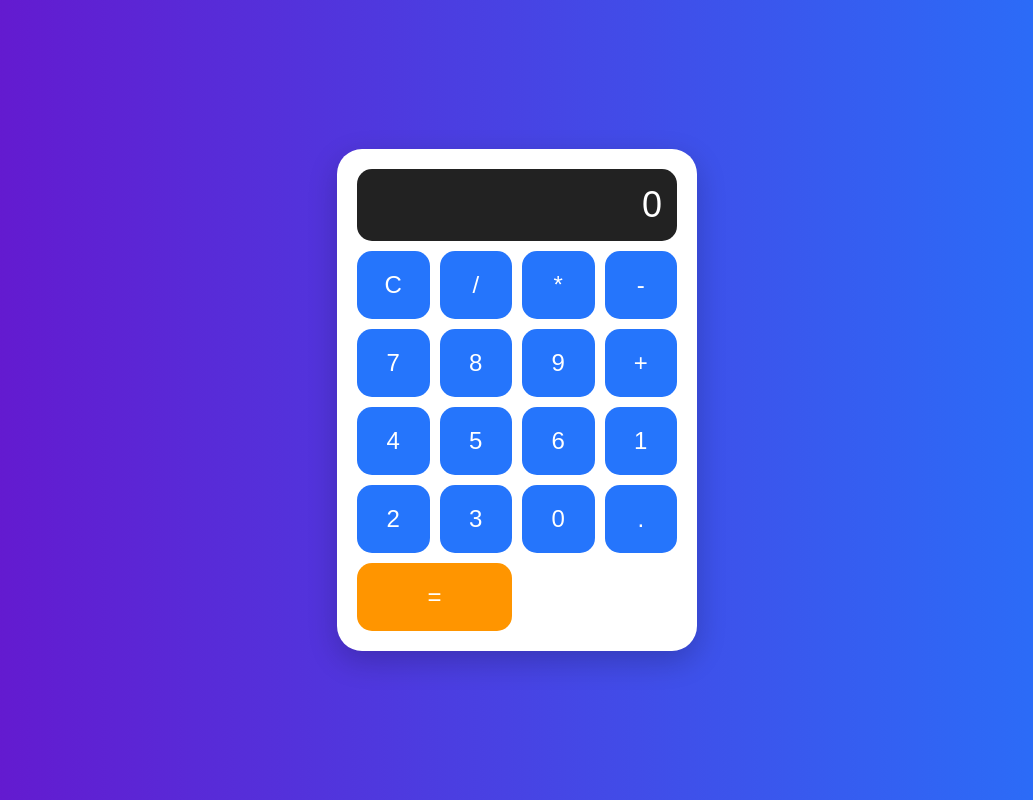
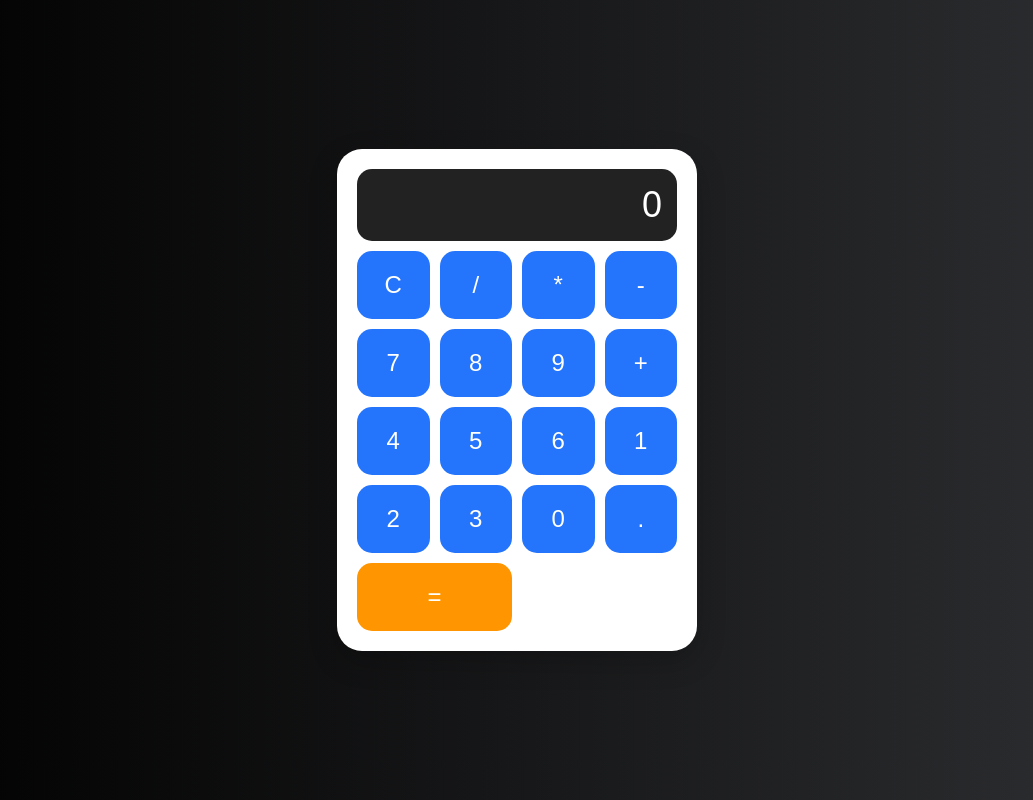
Before and after one commit to Carlosfzz/calculadora, a plain HTML site: page index.html in a window 1280 px wide. Shown: the whole page, without its empty margins (123-1156 px from the left). Drawn offline with Linux system fonts and the light colour scheme.

Commit message:
Update style.css

```diff
--- a/style.css
+++ b/style.css
@@ -4,7 +4,7 @@ body {
     justify-content: center;
     align-items: center;
     height: 100vh;
-    background: linear-gradient(to right, #6a11cb, #2575fc);
+    background: linear-gradient(to right, #000000, #2e2f32);
     margin: 0;
 }
 
```
